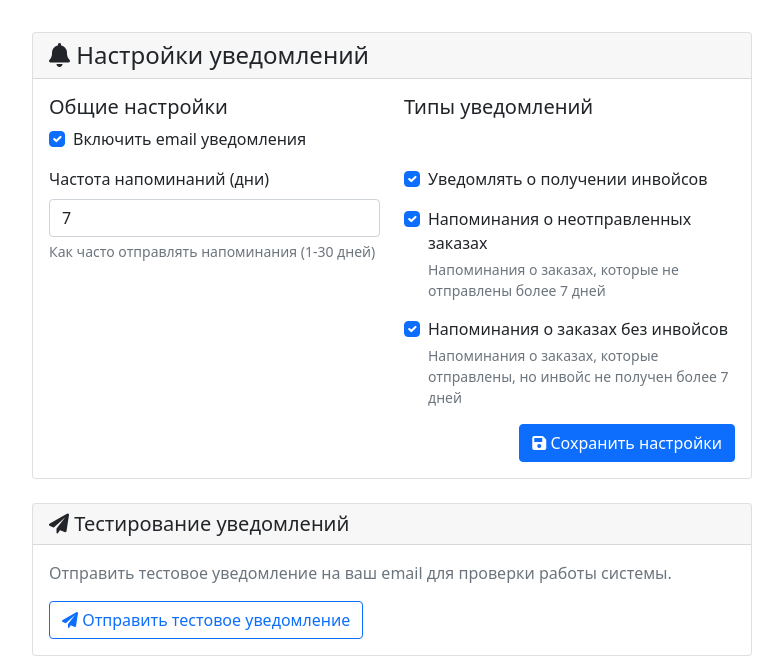
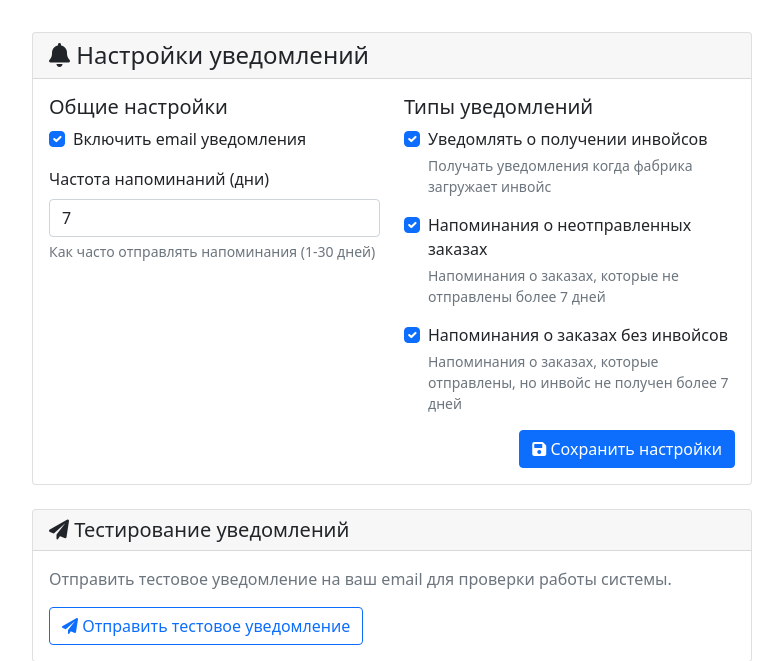
Before and after one commit to balabiturembekov/xxl_orderhub, a Django app: page /notifications/settings/ in a window 1280 px wide. Shown: the part 56-717 px from the top of the page, without its empty margins (248-1031 px from the left). Run offline with Django 5.2, Linux system fonts and the light colour scheme; the visitor is signed in with stand-in values (Sample User, id 1); data comes from the database, SQL or seed files in the repository; data that the repository does not hold is empty; parts of the project's set-up code (start-up, migrations or seed data) failed here and were passed over; some libraries are stand-ins or nearby versions.

Commit message:
Исправлены настройки уведомлений
- Удалено несуществующее поле notify_order_sent из шаблона
- Добавлены help_text для всех полей уведомлений в модели
- Улучшен шаблон с описаниями для каждого типа уведомления
- Исправлена структура формы настроек уведомлений

Теперь страница /notifications/settings/ работает корректно.

```diff
--- a/orders/models.py
+++ b/orders/models.py
@@ -179,15 +179,18 @@ class NotificationSettings(models.Model):
     # Настройки типов уведомлений
     notify_uploaded_reminder = models.BooleanField(
         default=True,
-        verbose_name="Напоминания о неотправленных заказах"
+        verbose_name="Напоминания о неотправленных заказах",
+        help_text="Получать напоминания о заказах, которые загружены но не отправлены"
     )
     notify_sent_reminder = models.BooleanField(
         default=True,
-        verbose_name="Напоминания о заказах без инвойса"
+        verbose_name="Напоминания о заказах без инвойса",
+        help_text="Получать напоминания о заказах, которые отправлены но инвойс не получен"
     )
     notify_invoice_received = models.BooleanField(
         default=True,
-        verbose_name="Уведомления о получении инвойса"
+        verbose_name="Уведомления о получении инвойса",
+        help_text="Получать уведомления когда фабрика загружает инвойс"
     )
 
     created_at = models.DateTimeField(auto_now_add=True, verbose_name="Дата создания")
--- a/templates/orders/notification_settings.html
+++ b/templates/orders/notification_settings.html
@@ -42,18 +42,13 @@
                             <div class="col-md-6">
                                 <h5>{% trans "Типы уведомлений" %}</h5>
 
-                                <div class="form-check mb-3">
-                                    {{ form.notify_order_sent|add_class:"form-check-input" }}
-                                    <label class="form-check-label" for="{{ form.notify_order_sent.id_for_label }}">
-                                        {{ form.notify_order_sent.label }}
-                                    </label>
-                                </div>
 
                                 <div class="form-check mb-3">
                                     {{ form.notify_invoice_received|add_class:"form-check-input" }}
                                     <label class="form-check-label" for="{{ form.notify_invoice_received.id_for_label }}">
                                         {{ form.notify_invoice_received.label }}
                                     </label>
+                                    <div class="form-text">{{ form.notify_invoice_received.help_text }}</div>
                                 </div>
 
                                 <div class="form-check mb-3">
```
